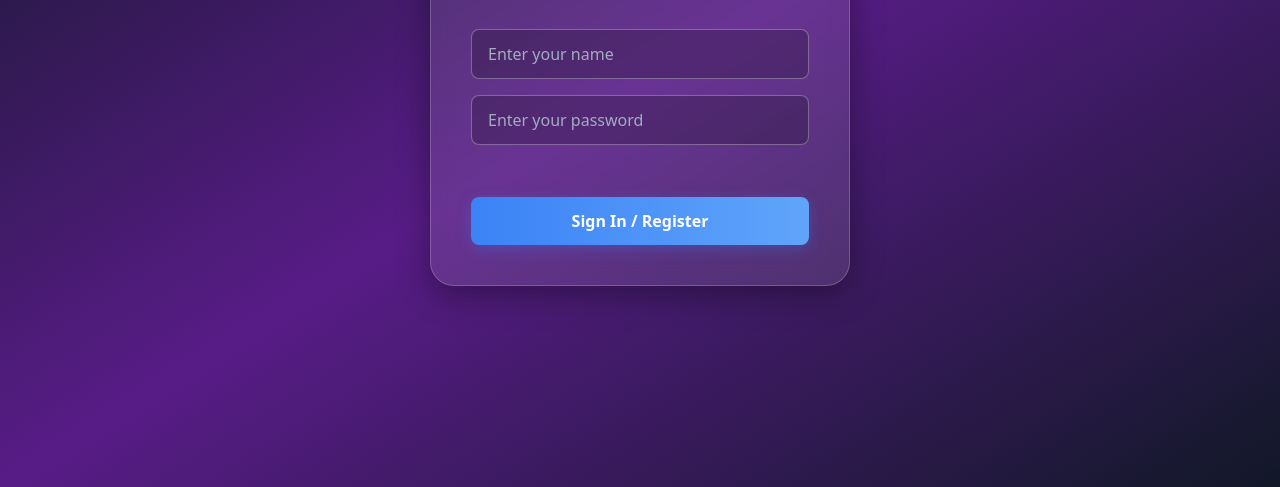
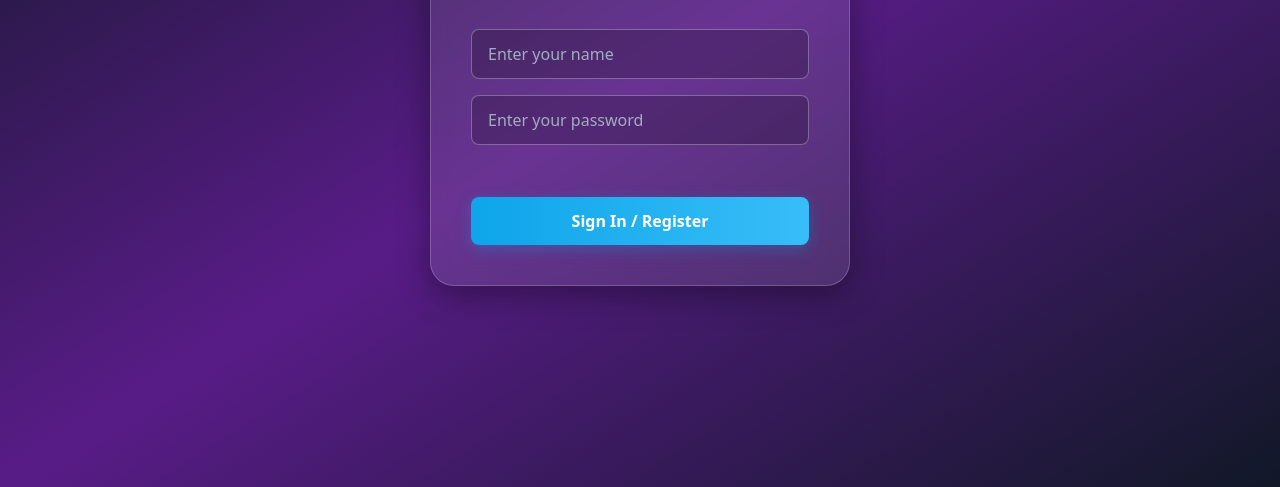
Before and after one commit to tusharanshu-pandey/fun_bet, a plain HTML site: page index.html in a window 1280 px wide. Shown: the part 313-800 px from the top of the page. Drawn offline with nearby package versions, Linux system fonts and the light colour scheme.

Commit message:
Update style.css

```diff
--- a/style.css
+++ b/style.css
@@ -1,6 +1,7 @@
 /* General Styling */
 body {
     font-family: 'Inter', sans-serif;
+    background-color: #1f2937; /* gray-800, reverting from purple gradient */
 }
 
 .hidden {
@@ -36,12 +37,12 @@ body {
 
 .login-input:focus {
     outline: none;
-    box-shadow: 0 0 0 2px #60a5fa; /* ring-2 ring-blue-400 */
+    box-shadow: 0 0 0 2px #38bdf8; /* sky-400 */
     background-color: rgba(0, 0, 0, 0.3);
 }
 
 .signin-btn {
-    background: linear-gradient(to right, #3b82f6, #60a5fa); /* blue-500 to blue-400 */
+    background: linear-gradient(to right, #0ea5e9, #38bdf8); /* sky-500 to sky-400 */
     color: white;
     font-weight: bold;
     padding: 0.75rem;
@@ -49,12 +50,12 @@ body {
     border: none;
     cursor: pointer;
     transition: all 0.2s ease-in-out;
-    box-shadow: 0 4px 15px 0 rgba(59, 130, 246, 0.3);
+    box-shadow: 0 4px 15px 0 rgba(14, 165, 233, 0.3);
 }
 
 .signin-btn:hover {
     transform: translateY(-2px);
-    box-shadow: 0 6px 20px 0 rgba(59, 130, 246, 0.4);
+    box-shadow: 0 6px 20px 0 rgba(14, 165, 233, 0.4);
 }
 
 
```
